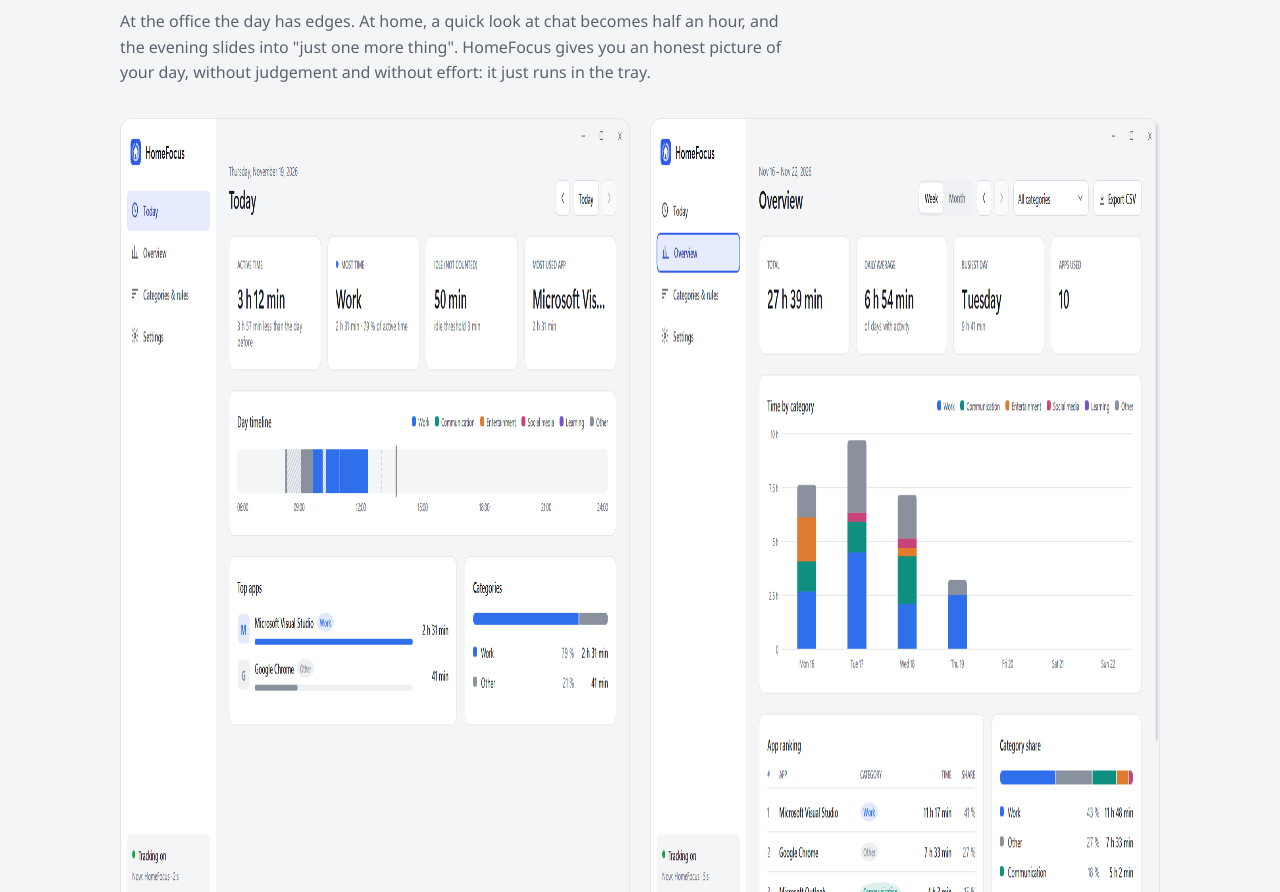
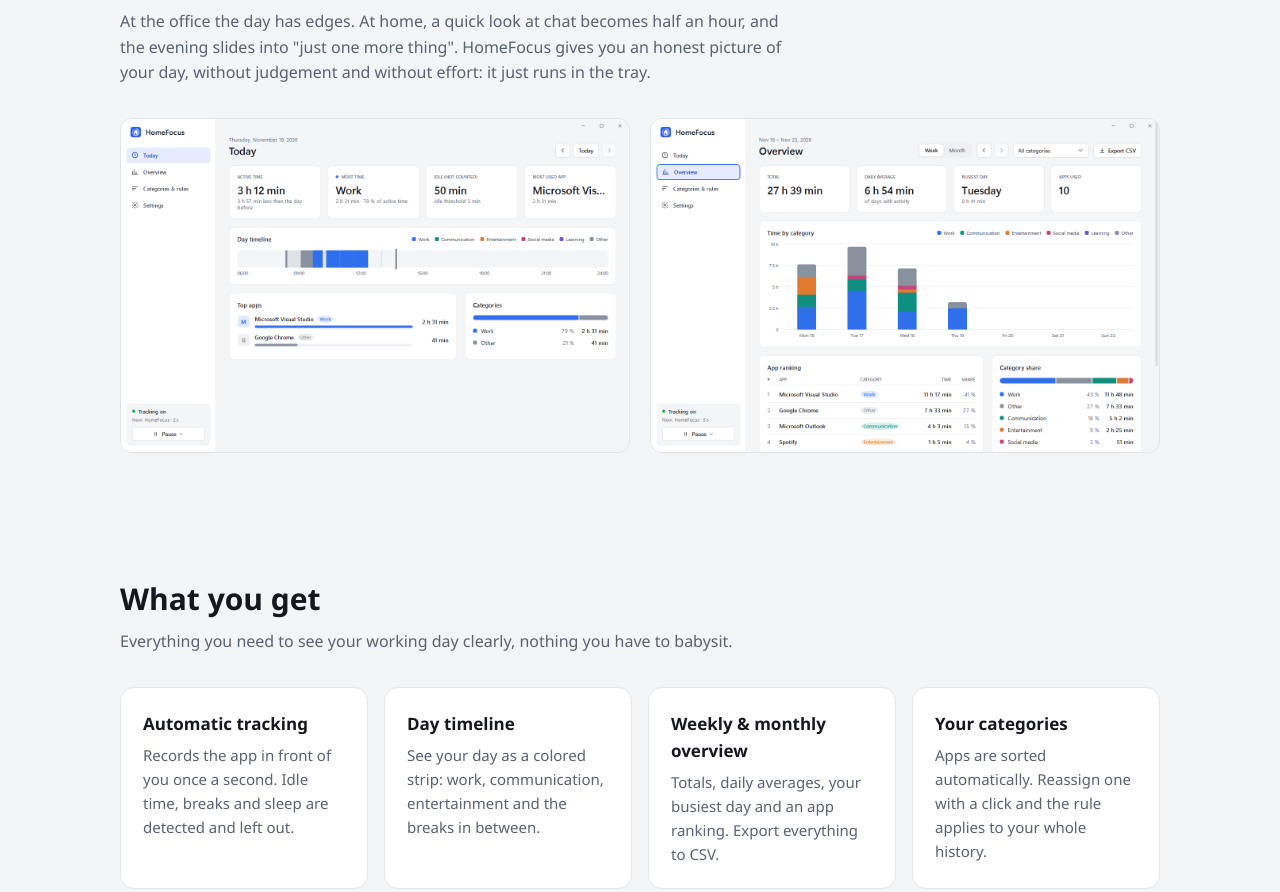
Before and after one commit to mejmo/HomeFocus, a plain HTML site: page site/index.html in a window 1280 px wide. Shown: the part 1342-2234 px from the top of the page. Drawn offline with Linux system fonts and the light colour scheme; files whose address does not match are found by name.

Commit message:
Site: keep screenshot aspect ratio
Co-Authored-By: Claude Opus 5.5 <noreply@anthropic.com>

```diff
--- a/site/index.html
+++ b/site/index.html
@@ -40,7 +40,8 @@ h2{font:600 30px/1.2 "Segoe UI Variable Display","Segoe UI",system-ui,sans-serif
 .privacy li:last-child{border-bottom:0}
 .privacy li::before{content:"";position:absolute;left:4px;top:15px;width:12px;height:7px;border-left:2.5px solid var(--ok);border-bottom:2.5px solid var(--ok);transform:rotate(-45deg)}
 .two{display:grid;grid-template-columns:1fr 1fr;gap:20px;margin-top:28px}
-.two img{width:100%;border-radius:12px;border:1px solid var(--border)}
+.two img{display:block;width:100%;height:auto;border-radius:12px;border:1px solid var(--border)}
+img{max-width:100%}
 footer{padding:40px 0;color:var(--muted);font-size:14px;text-align:center;border-top:1px solid var(--border)}
 @media (max-width:760px){.privacy,.two{grid-template-columns:1fr}nav{display:none}.btn.ghost{margin:10px 0 0}}
 </style>
```
